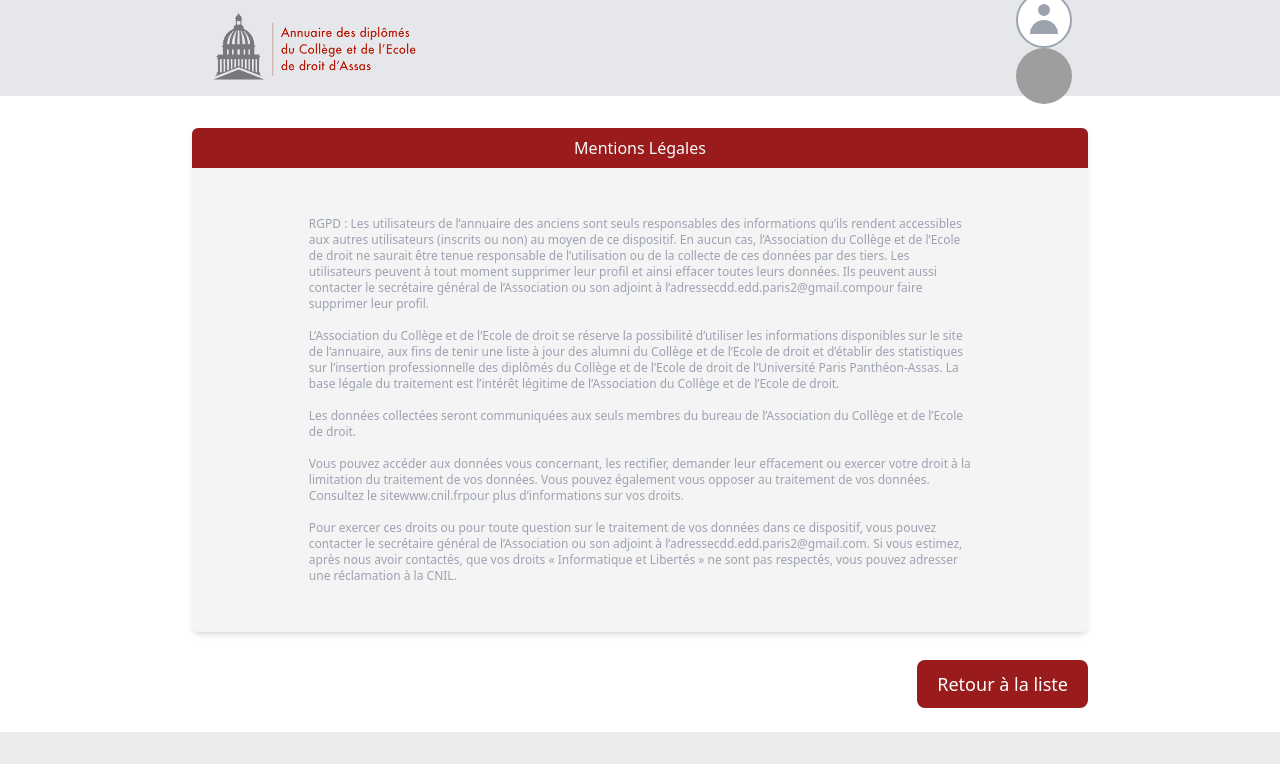
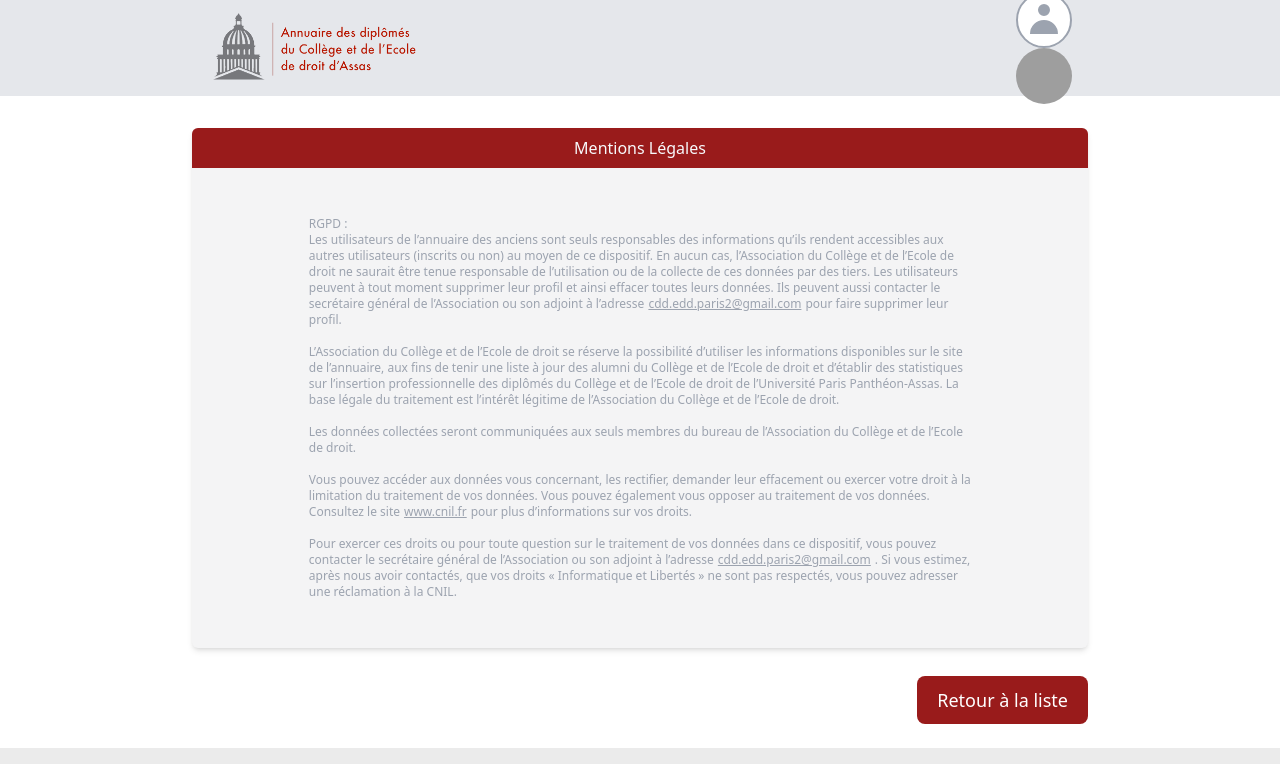
Before and after one commit to WildCodeSchool/2022-03-JS-Remote-404-Alumni-droit, a React (Vite) app in the folder frontend/: page /rgpd in a window 1280 px wide. Shown: the top 764 px of the page. Built offline with nearby package versions, Linux system fonts and the light colour scheme; grey boxes are pictures that could not be loaded; a web font is replaced by a local one.

Commit message:
ADD Shadow and MODIF socials links on Footer

```diff
--- a/frontend/src/components/Footer.jsx
+++ b/frontend/src/components/Footer.jsx
@@ -45,21 +45,21 @@ function Footer() {
               <a
                 target="_blank"
                 rel="noreferrer"
-                href="https://www.facebook.com/aecdd.assas/?__tn__=%2Cd%2CP-R&eid=ARDiEiQUjTLsqAJiv3-O5jXDEqSGXn9HX3R1KFN_pbvtAuOYe4y8y7N5-mykIkf_OTnPyninYcSnAu5z"
+                href="https://fr-fr.facebook.com/cdd.edd.assas/"
               >
                 <img src={logoFacebook} alt="logo Facebook" />
               </a>
               <a
                 target="_blank"
                 rel="noreferrer"
-                href="https://www.instagram.com/collegededroitassas/"
+                href="https://www.instagram.com/collegeecolededroitassas/"
               >
                 <img src={logoInstagram} alt="logo Instagram" />
               </a>
             </div>
             {/* MENTIONS LEGALES */}
             <div className="links mt-2 mx-auto">
-              <Link to="RGPD">
+              <Link to="/RGPD">
                 Mentions légales
                 <p src="./pages/RGPD" alt="logo" />
               </Link>
--- a/frontend/src/pages/RGPD.jsx
+++ b/frontend/src/pages/RGPD.jsx
@@ -12,10 +12,11 @@ function RGPD() {
         </div>
         <div className="p-2 md:px-12 md:py-8 lg:px-10 xl:px-20">
           <p className="w-[90%] text-gray-400 text-xs mx-auto my-4">
-            RGPD : Les utilisateurs de l’annuaire des anciens sont seuls
-            responsables des informations qu’ils rendent accessibles aux autres
-            utilisateurs (inscrits ou non) au moyen de ce dispositif. En aucun
-            cas, l’Association du Collège et de l’Ecole de droit ne saurait être
+            RGPD :<br />
+            Les utilisateurs de l’annuaire des anciens sont seuls responsables
+            des informations qu’ils rendent accessibles aux autres utilisateurs
+            (inscrits ou non) au moyen de ce dispositif. En aucun cas,
+            l’Association du Collège et de l’Ecole de droit ne saurait être
             tenue responsable de l’utilisation ou de la collecte de ces données
             par des tiers. Les utilisateurs peuvent à tout moment supprimer leur
             profil et ainsi effacer toutes leurs données. Ils peuvent aussi
@@ -25,6 +26,7 @@ function RGPD() {
               href="mailto:cdd.edd.paris2@gmail.com"
               target="_blank"
               rel="noreferrer"
+              className="mx-1 underline underline-offset-1"
             >
               cdd.edd.paris2@gmail.com
             </a>
@@ -52,7 +54,12 @@ function RGPD() {
             demander leur effacement ou exercer votre droit à la limitation du
             traitement de vos données. Vous pouvez également vous opposer au
             traitement de vos données. Consultez le site
-            <a href="http://www.cnil.fr" target="_blank" rel="noreferrer">
+            <a
+              href="http://www.cnil.fr"
+              target="_blank"
+              rel="noreferrer"
+              className="mx-1 underline underline-offset-1"
+            >
               www.cnil.fr
             </a>
             pour plus d’informations sur vos droits.
@@ -66,6 +73,7 @@ function RGPD() {
               href="mailto:cdd.edd.paris2@gmail.com"
               target="_blank"
               rel="noreferrer"
+              className="mx-1 underline underline-offset-1"
             >
               cdd.edd.paris2@gmail.com
             </a>
```
